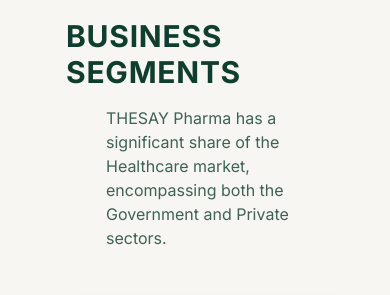
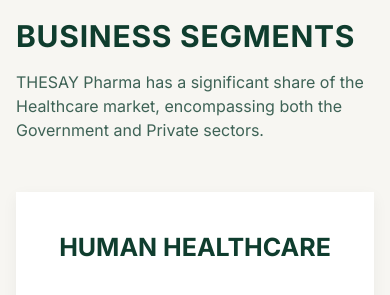
Before and after one commit to mostechllp/thesay_pharma, a React (Vite) app: page /segments in a window 390 px wide. Shown: the part 496-791 px from the top of the page. Built offline with nearby package versions, Linux system fonts and the light colour scheme.

Commit message:
make responsive

```diff
--- a/src/pages/Segments.tsx
+++ b/src/pages/Segments.tsx
@@ -22,7 +22,7 @@
         <main>
           <PageHero title="Segments" breadcrumb="Segments" />
 
-          <section className="relative py-[90px] overflow-hidden bg-[#f7f6f2] px-[50px]">
+          <section className="relative py-[90px] overflow-hidden bg-[#f7f6f2] px-0 md:px-[50px]">
             {/* Shape Decoration - positioned left center */}
             <div className="absolute top-1/2 left-0 -translate-y-1/2 z-0 opacity-50 pointer-events-none">
               <img
@@ -46,7 +46,7 @@
                   <h2 className="text-3xl md:text-5xl font-bold text-[#0f3d2e] uppercase tracking-wide lg:whitespace-nowrap">
                     BUSINESS SEGMENTS
                   </h2>
-                  <p className="text-[#0f3d2e]/80 text-base md:text-xl max-w-2xl lg:text-left ps-10">
+                  <p className="text-[#0f3d2e]/80 text-base md:text-xl max-w-2xl lg:text-left ps-0 md:ps-10">
                     THESAY Pharma has a significant share of the Healthcare
                     market, encompassing both the Government and Private
                     sectors.
@@ -123,7 +123,7 @@
                   Global Healthcare Solutions: Medicines, Equipment,
                   Diagnostics, Veterinary Care
                 </h2>
-                <div className="space-y-6 border-l-2 border-[#27ae3f] pl-6 text-gray-500 text-lg leading-relaxed">
+                <div className="space-y-6 border-l-2 border-[#27ae3f] pl-3 md:pl-6 text-gray-500 text-lg leading-relaxed">
                   <p>
                     THESAY Pharma excels in delivering high-quality medicines,
                     medical equipment, diagnostic tools, and veterinary
```
